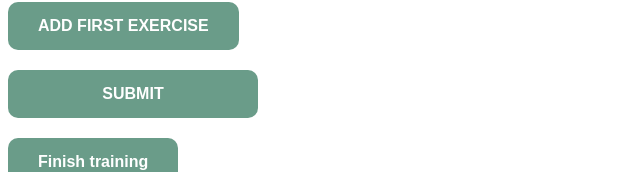
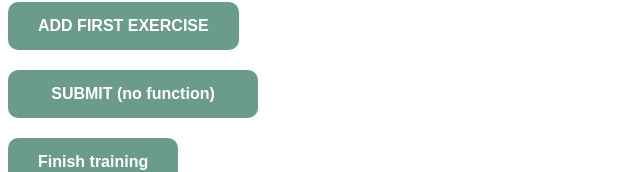
Before and after one commit to Kuba-Jeziorski/state-fit, a React (Vite) app: page /training in a window 1280 px wide. Shown: the part 202-374 px from the top of the page, without its empty margins (0-640 px from the left). Built offline with nearby package versions, Linux system fonts and the light colour scheme; the HTML template or start-up script is replaced by a standard one.

Commit message:
Clean up

```diff
--- a/src/components/SingleExercise.tsx
+++ b/src/components/SingleExercise.tsx
@@ -18,19 +18,21 @@ type SingleExericseProp = {
 };
 
 export const SingleExercise = ({ exerciseId }: SingleExericseProp) => {
-  const [sets, setSets] = useAtom(exerciseSetsAtom);
-
+  console.log(`single`);
   const currentExerciseAtom = useMemo(
     () => currentExerciseSetsAtom(exerciseId),
     [exerciseId]
   );
+
+  const [sets, setSets] = useAtom(exerciseSetsAtom);
   const currentExercise = useAtomValue(currentExerciseAtom);
+  const setExercises = useSetAtom(exercisesAtom);
+
   const currentExerciseSets = currentExercise.exerciseSetIds;
 
   const [selectedExercise, setSelectedExercise] = useState<SelectExercises>(
     "Incline dumbbell press"
   );
-  const setExercises = useSetAtom(exercisesAtom);
 
   const isSetsEmpty = currentExerciseSets.length === 0;
 
--- a/src/components/TrainingForm.tsx
+++ b/src/components/TrainingForm.tsx
@@ -17,7 +17,7 @@ const TrainingFormWrapper = ({ children }: TrainingFormWrapperProps) => {
       {children}
       <div className="buttonWrapper">
         <button className="button primary" type="submit">
-          SUBMIT
+          SUBMIT (no function)
         </button>
       </div>
     </form>
--- a/src/pages/Home.tsx
+++ b/src/pages/Home.tsx
@@ -2,6 +2,7 @@ import {
   CURRENT_TRAINING_CAPTION,
   HOME_PAGE_TITLE,
   LOGGING_CONFIRM_MESSAGE,
+  NEW_TRAINING_CONFIRM_MESSAGE,
   START_NEW_TRAINING_CAPTION,
   TRAINING_OFF,
   TRAINING_ON,
@@ -59,7 +60,7 @@ export const Home = () => {
   const setExercises = useSetAtom(exercisesAtom);
   const setExerciseSets = useSetAtom(exerciseSetsAtom);
   const setToken = useSetAtom(tokenAtom);
-  //
+
   const startTraining = useSetAtom(startTrainingAtom);
 
   const isTrainingOn = trainingStateValue === TRAINING_ON;
@@ -136,7 +137,7 @@ export const Home = () => {
       )}
       {isTrainingPressed && (
         <ConfirmModal
-          confirmMessage={trainingButtonCaption}
+          confirmMessage={NEW_TRAINING_CONFIRM_MESSAGE}
           confirmAcceptFunction={trainingConfirmAccepted}
           confirmDeclineFunction={trainingConfirmDeclined}
         />
```
